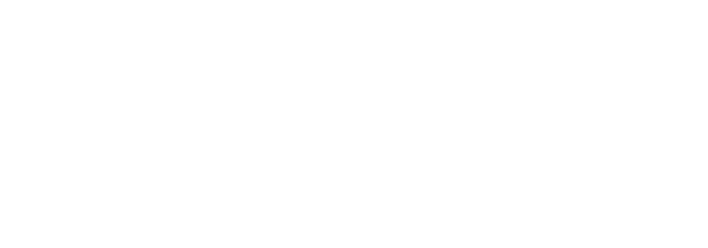
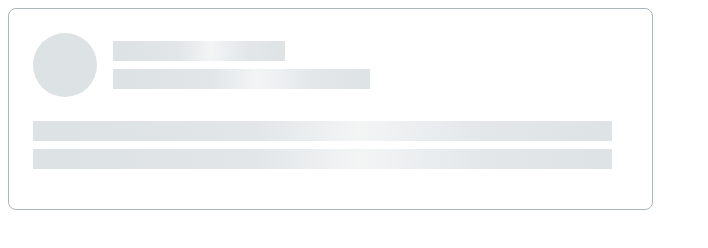
Before and after one commit to js-tasks-ru/htmlcss-20211125_nxashiev, a website: page 04-lection2/02-skeleton/index.html in a window 1280 px wide. Shown: the whole page, without its empty margins (0-708 px from the left). Drawn offline with Linux system fonts and the light colour scheme.

Commit message:
solution for 04-skeleton

```diff
--- a/04-lection2/02-skeleton/index.html
+++ b/04-lection2/02-skeleton/index.html
@@ -6,6 +6,20 @@
         <link rel="stylesheet" href="./skeleton.css">
     </head>
     <body>
-
+        <div class="skeleton">
+            <div class="skeleton__top">
+                <div class="skeleton__ellipse"></div>
+                <div class="skeleton__rectangles">
+                    <div class="skeleton__rectangle skeleton__rectangle_first"></div>
+                    <div class="skeleton__rectangle skeleton__rectangle_second"></div>
+                </div>
+            </div>
+            <div class="skeleton__bottom">
+                <div class="skeleton__rectangles">
+                    <div class="skeleton__rectangle skeleton__rectangle_third"></div>
+                    <div class="skeleton__rectangle skeleton__rectangle_third"></div>
+                </div>
+            </div>
+        </div>
     </body>
 </html>
--- a/04-lection2/02-skeleton/skeleton.css
+++ b/04-lection2/02-skeleton/skeleton.css
@@ -0,0 +1,49 @@
+.skeleton {
+  border: 1px solid #acb5bd;
+  border-radius: 8px;
+  max-width: 579px;
+  padding: 24px 40px 32px 24px;
+  display: flex;
+  flex-direction: column;
+  justify-content: space-between;
+}
+
+.skeleton__top {
+  margin-bottom: 24px;
+  display: flex;
+  flex-direction: row;
+  align-items: center;
+}
+
+.skeleton__ellipse {
+  width: 64px;
+  height: 64px;
+  background: #dde2e5;
+  border-radius: 50%;
+  margin-right: 16px;
+}
+
+.skeleton__rectangle {
+  height: 20px;
+  background: linear-gradient(
+    92.51deg,
+    #dde2e5 6.44%,
+    #e2e6e8 38.47%,
+    #f3f5f5 56.48%,
+    #e3e7ea 77.5%,
+    #dde2e5 102.52%
+  );
+}
+
+.skeleton__rectangle_first {
+  width: 172px;
+  margin-bottom: 8px;
+}
+
+.skeleton__rectangle_second {
+  width: 257px;
+}
+
+.skeleton__rectangle_third {
+  margin-bottom: 8px;
+}
```
